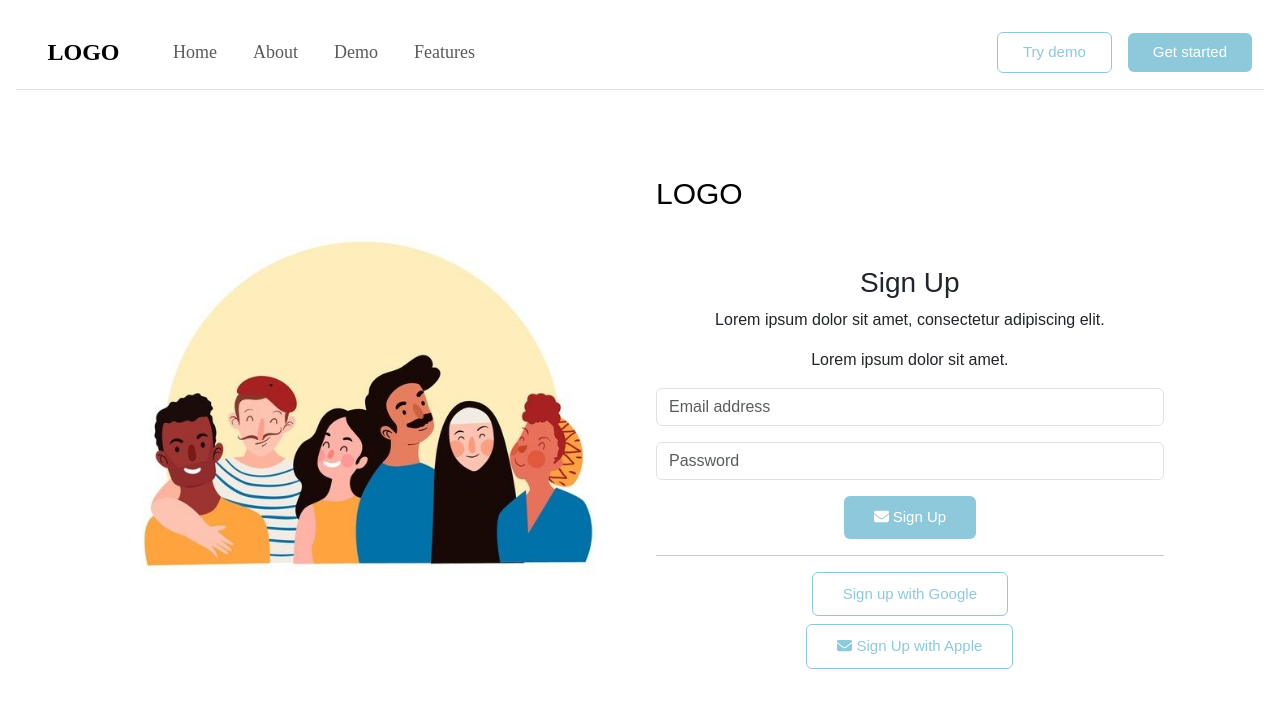
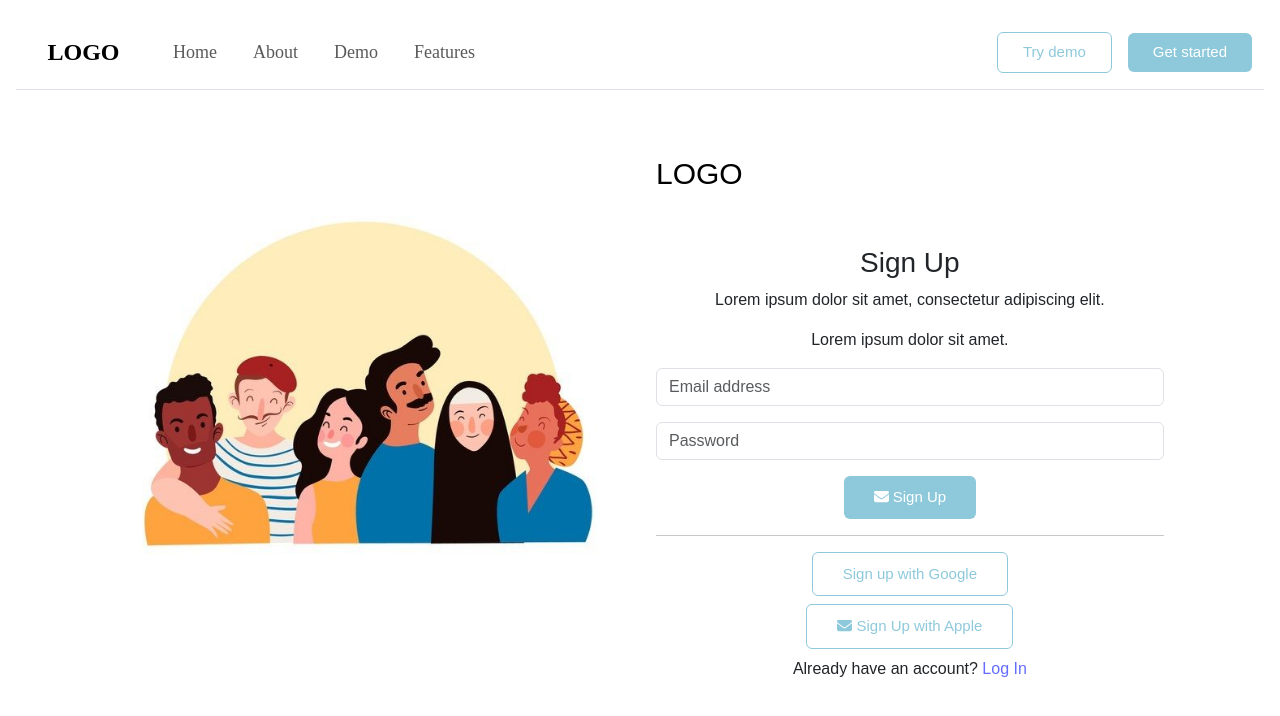
Before and after one commit to Cyriacusifeco/helpbot, a React (Vite) app: page /About in a window 1280 px wide. Shown: the top 716 px of the page. Built offline with nearby package versions, Linux system fonts and the light colour scheme.

Commit message:
Update Signup.jsx
added links to navigate between sign up and sign in

```diff
--- a/src/component/Auth/Signup.jsx
+++ b/src/component/Auth/Signup.jsx
@@ -1,3 +1,4 @@
+import { Link } from 'react-router-dom';
 import '../App/App.css'
 import './Signup.css'
 import { FontAwesomeIcon } from '@fortawesome/react-fontawesome'
@@ -36,6 +37,9 @@
           <div className="mb-2">
             <button className='inactive'><FontAwesomeIcon icon={faEnvelope} /> Sign Up with Apple</button>
           </div>
+          <p>
+            Already have an account? <Link to="/SignIn">Log In</Link>
+          </p>
         </div>
 
       </div>
```
